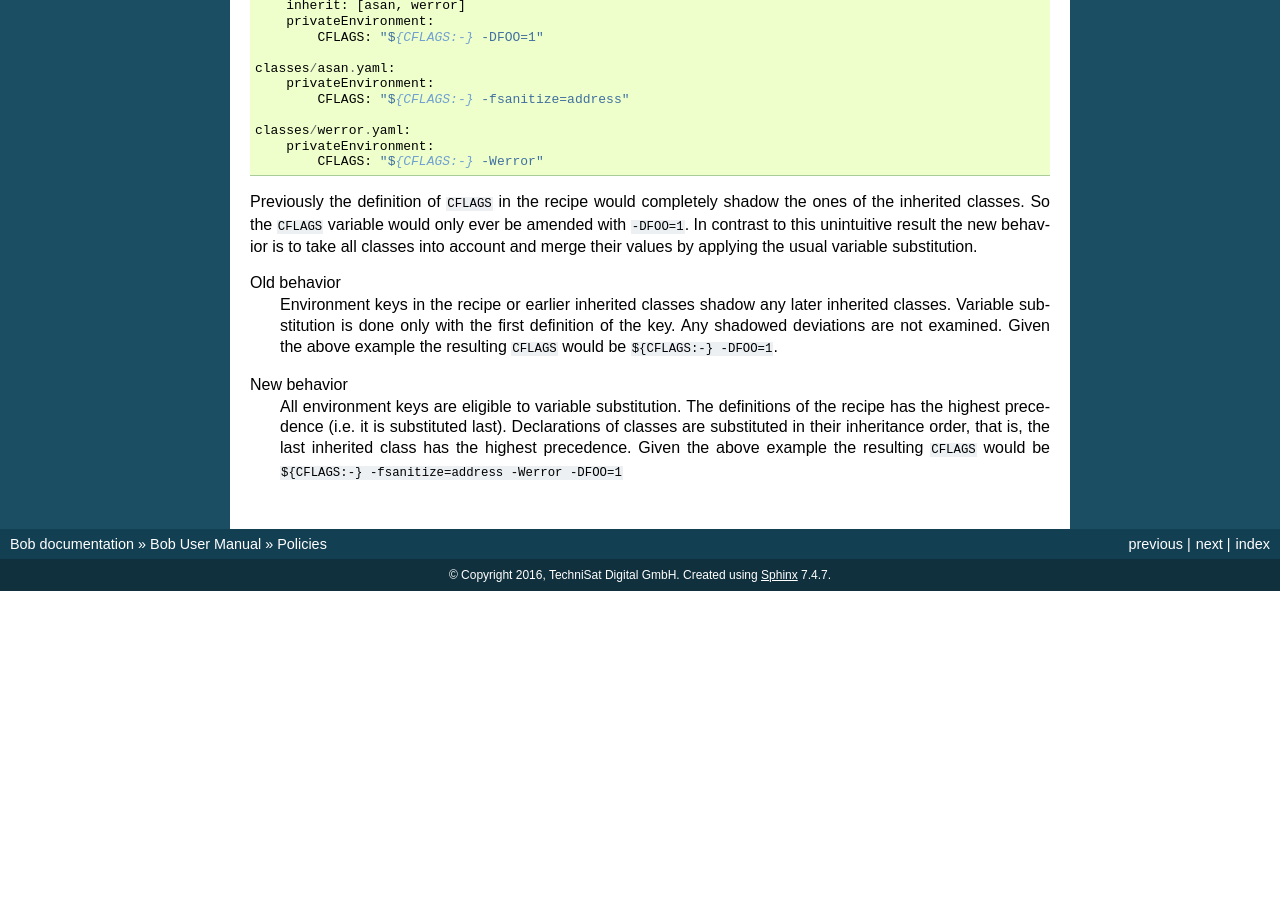
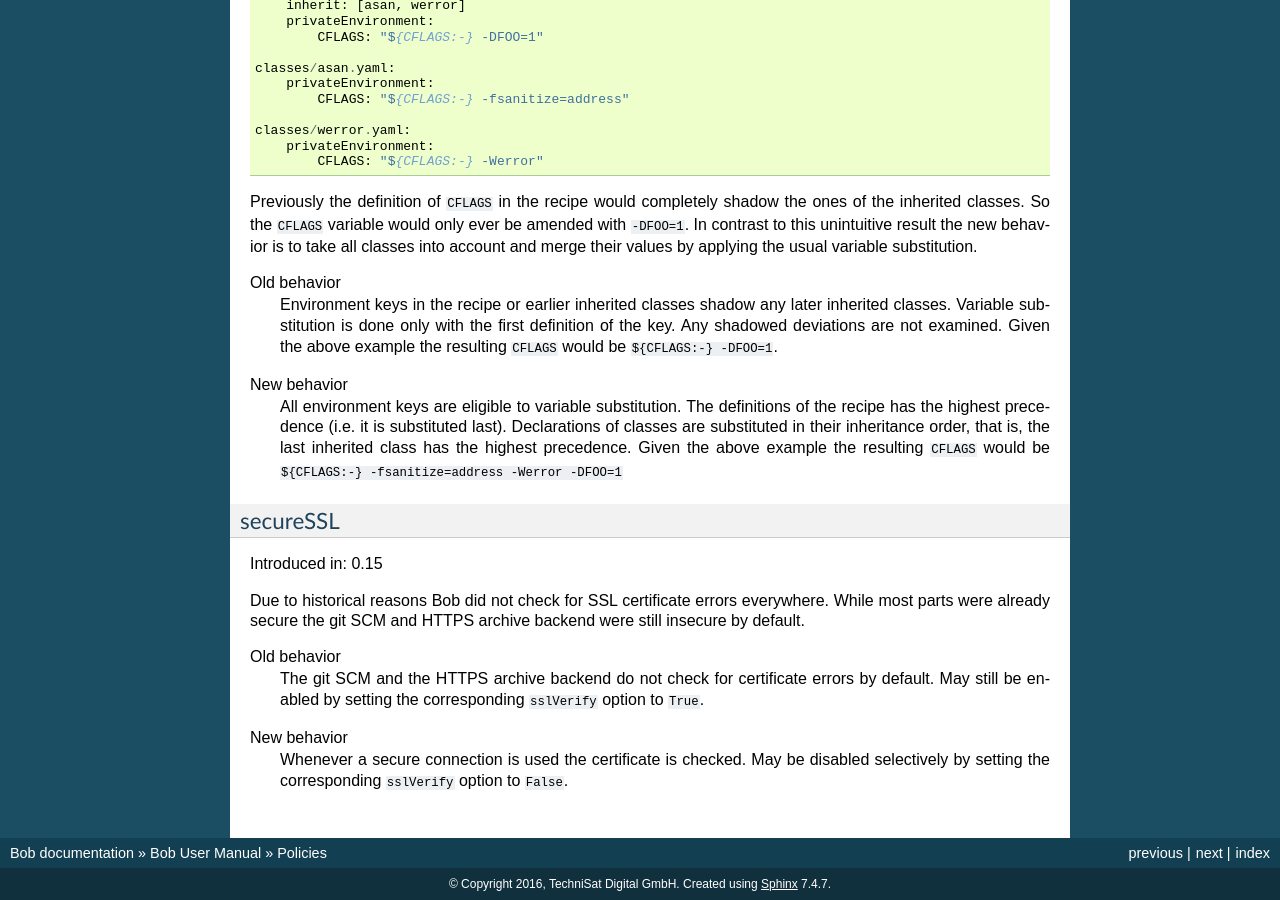
Before and after one commit to BobBuildTool/bob, a Sphinx documentation site: the page built from doc/manual/policies.rst, in a window 1280 px wide and 900 px high, scrolled down 5039 px. Built offline with Sphinx 7.4.7, drawn with Linux system fonts in a browser that asks for light colours; formulas are drawn with MathJax 3; the version number could not be read and is left out; before the commit the page ends 5630 px from its top, so only the background shows below that.

Commit message:
policies: document 'secureSSL' policy

```diff
--- a/doc/manual/policies.rst
+++ b/doc/manual/policies.rst
@@ -376,3 +376,24 @@ New behavior
     the last inherited class has the highest precedence. Given the above
     example the resulting ``CFLAGS`` would be ``${CFLAGS:-} -fsanitize=address
     -Werror -DFOO=1``
+
+.. _policies-secureSSL:
+
+secureSSL
+~~~~~~~~~
+
+Introduced in: 0.15
+
+Due to historical reasons Bob did not check for SSL certificate errors
+everywhere. While most parts were already secure the git SCM and HTTPS archive
+backend were still insecure by default.
+
+Old behavior
+    The git SCM and the HTTPS archive backend do not check for certificate
+    errors by default. May still be enabled by setting the corresponding
+    ``sslVerify`` option to ``True``.
+
+New behavior
+    Whenever a secure connection is used the certificate is checked. May be
+    disabled selectively by setting the corresponding ``sslVerify`` option to
+    ``False``.
```
